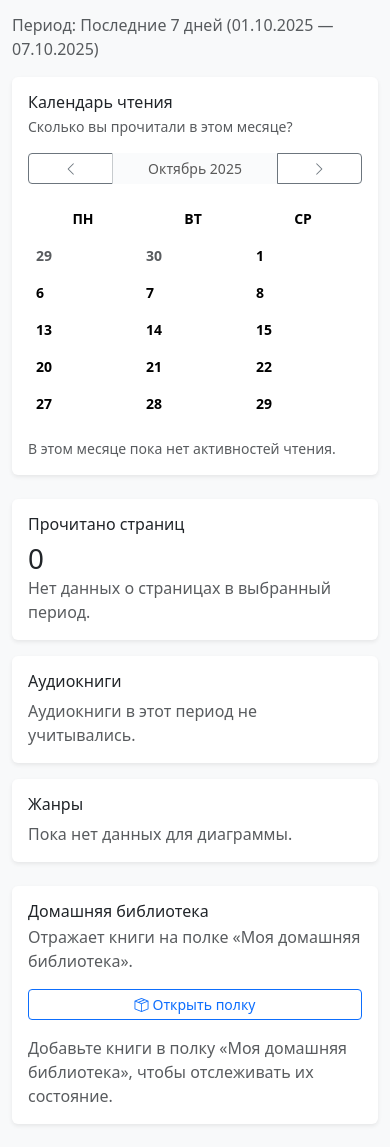
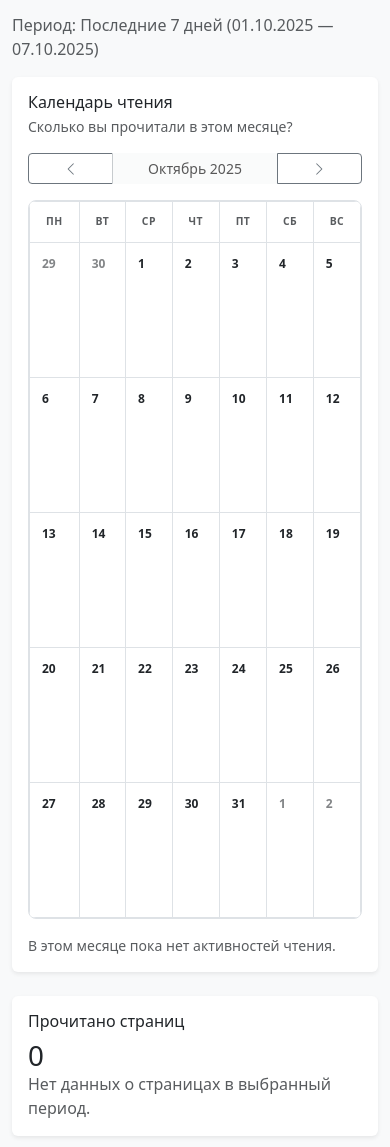
Before and after one commit to OlgaKuznetsova03/Mybooks_server, a Django app: page /accounts/me/ in a window 390 px wide, after a click on "Статистика". Shown: the part 708-1855 px from the top of the page. Run offline with Django 4.2, Linux system fonts and the light colour scheme; the visitor is signed in with stand-in values (Sample User, id 1); data comes from the database, SQL or seed files in the repository; data that the repository does not hold is empty.

Commit message:
совместные чтения7

```diff
--- a/templates/accounts/profile.html
+++ b/templates/accounts/profile.html
@@ -2,6 +2,116 @@
 {% load role_filters shelf_extras %}
 
 {% block title %}Профиль {{ u.username }}{% endblock %}
+
+{% block extra_css %}
+  {{ block.super }}
+  <style>
+    .reading-calendar-wrapper {
+      border-radius: var(--bs-border-radius-lg);
+      border: 1px solid var(--bs-border-color);
+      overflow: hidden;
+    }
+
+    .reading-calendar {
+      width: 100%;
+      border-collapse: collapse;
+    }
+
+    .reading-calendar thead th,
+    .reading-calendar tbody td {
+      border: 1px solid var(--bs-border-color);
+      background-color: var(--bs-body-bg);
+      padding: 0.75rem;
+      vertical-align: top;
+    }
+
+    .reading-calendar thead th {
+      text-align: center;
+      font-weight: 600;
+      font-size: 0.75rem;
+      letter-spacing: 0.04em;
+    }
+
+    .reading-calendar__cell {
+      display: flex;
+      flex-direction: column;
+      gap: 0.5rem;
+      min-height: 140px;
+    }
+
+    .reading-calendar__header {
+      display: flex;
+      align-items: flex-start;
+      justify-content: space-between;
+      font-size: 0.875rem;
+      font-weight: 600;
+    }
+
+    .reading-calendar__header .text-muted {
+      color: var(--bs-secondary-color) !important;
+    }
+
+    .reading-calendar__books {
+      display: flex;
+      flex-wrap: wrap;
+      gap: 0.35rem;
+    }
+
+    .reading-calendar__book-cover,
+    .reading-calendar__book-placeholder {
+      width: 40px;
+      height: 60px;
+      border-radius: var(--bs-border-radius-sm);
+      box-shadow: 0 0.125rem 0.25rem rgba(15, 23, 42, 0.12);
+      flex: 0 0 auto;
+    }
+
+    .reading-calendar__book-cover {
+      object-fit: cover;
+    }
+
+    .reading-calendar__book-placeholder {
+      background: var(--bs-tertiary-bg);
+      border: 1px dashed var(--bs-border-color);
+      color: var(--bs-secondary-color);
+      display: flex;
+      align-items: center;
+      justify-content: center;
+      font-size: 0.75rem;
+    }
+
+    @media (max-width: 991.98px) {
+      .reading-calendar__cell {
+        min-height: 120px;
+      }
+    }
+
+    @media (max-width: 575.98px) {
+      .reading-calendar thead th {
+        font-size: 0.65rem;
+      }
+
+      .reading-calendar__cell {
+        min-height: 110px;
+        gap: 0.35rem;
+      }
+
+      .reading-calendar__header {
+        font-size: 0.75rem;
+      }
+
+      .reading-calendar__books {
+        gap: 0.25rem;
+      }
+
+      .reading-calendar__book-cover,
+      .reading-calendar__book-placeholder {
+        width: 32px;
+        height: 48px;
+      }
+    }
+  </style>
+{% endblock %}
 
 {% block content %}
 
@@ -183,12 +293,12 @@
                 </a>
               </div>
             </div>
-            <div class="table-responsive">
-              <table class="table table-borderless align-middle mb-0">
+            <div class="table-responsive reading-calendar-wrapper">
+              <table class="reading-calendar align-middle mb-0">
                 <thead class="text-muted text-uppercase small">
                   <tr>
                     {% for weekday in calendar.weekday_labels %}
-                      <th scope="col" class="text-center fw-semibold">{{ weekday }}</th>
+                      <th scope="col">{{ weekday }}</th>
                     {% endfor %}
                   </tr>
                 </thead>
@@ -196,27 +306,29 @@
                   {% for week in calendar.weeks %}
                     <tr>
                       {% for day in week %}
-                        <td class="align-top" style="min-width:110px;">
-                          <div class="d-flex justify-content-between align-items-start small fw-semibold">
+                        <td class="{% if not day.in_month %}opacity-75{% endif %}">
+                          <div class="reading-calendar__cell">
+                            <div class="reading-calendar__header">
                               <span class="{% if not day.in_month %}text-muted{% endif %}">{{ day.date.day }}</span>
                               {% if day.is_completion_day and day.in_month %}
                                 <i class="bi bi-star-fill text-warning" title="Есть завершённые книги"></i>
                               {% endif %}
                             </div>
                             {% if day.in_month and day.books %}
-                            <div class="d-flex flex-wrap gap-1 mt-2">
+                              <div class="reading-calendar__books">
                                 {% for book in day.books %}
                                   {% if book.cover_url %}
-                                  <img src="{{ book.cover_url }}" alt="Обложка {{ book.title }}" class="rounded shadow-sm" style="width:40px;height:60px;object-fit:cover;">
+                                    <img src="{{ book.cover_url }}" alt="Обложка {{ book.title }}" class="reading-calendar__book-cover">
                                   {% else %}
-                                  <div class="bg-light border rounded d-flex align-items-center justify-content-center" style="width:40px;height:60px;">
+                                    <div class="reading-calendar__book-placeholder">
                                       <span class="visually-hidden">{{ book.title }}</span>
-                                    <span class="text-muted small">Нет</span>
+                                      Нет
                                     </div>
                                   {% endif %}
                                 {% endfor %}
                               </div>
                             {% endif %}
+                          </div>
                         </td>
                       {% endfor %}
                     </tr>
```
Lines whose indentation alone changed are shown as unchanged.
